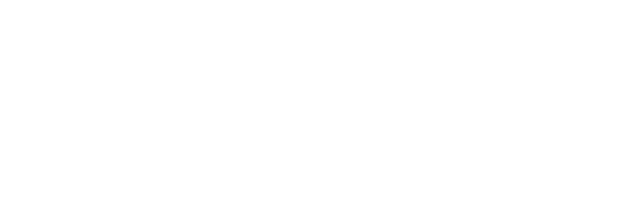
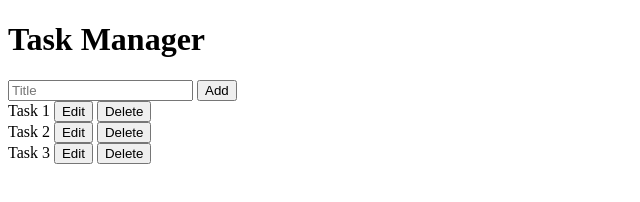
Before and after one commit to swrshho/FrontEnd-Mentorship-challenge-00, a plain HTML site: page index.html in a window 1280 px wide. Shown: the whole page, without its empty margins (0-640 px from the left). Drawn offline with Linux system fonts and the light colour scheme.

Commit message:
added html elements

```diff
--- a/index.html
+++ b/index.html
@@ -7,6 +7,35 @@
   <title>Task Manager</title>
 </head>
 <body>
+  <main class="main">
+    <h1>Task Manager</h1>
+    <section class="container">
+      <article class="task-input">
+        <input id="input" type="text" placeholder="Title">
+        <button id="add-btn">Add</button>
+      </article>
 
+      <div class="tasks">
+        <article class="single-task">
+          Task 1
+          <button class="edit-btn">Edit</button>
+          <button class="delete-btn">Delete</button>
+        </article>
+        <article class="single-task">
+          Task 2
+          <button class="edit-btn">Edit</button>
+          <button class="delete-btn">Delete</button>
+        </article>
+        <article class="single-task">
+          Task 3
+          <button class="edit-btn">Edit</button>
+          <button class="delete-btn">Delete</button>
+        </article>
+      </div>
+
+
+
+    </section>
+  </main>
 </body>
 </html>
```
